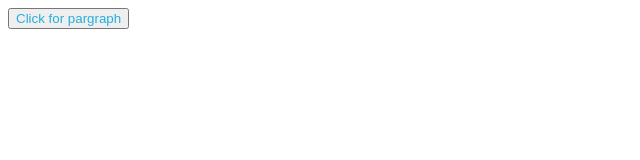
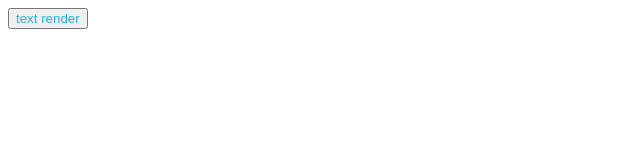
Before and after one commit to ankeethanny007/React---1---Button-Action-with-Class-Component---r7g1x7rhkhfg, a React app: page / in a window 1280 px wide. Shown: the top 160 px of the page, without its empty margins (0-640 px from the left). Built offline with nearby package versions, Linux system fonts and the light colour scheme.

Commit message:
Update Button.js

```diff
--- a/src/components/Button.js
+++ b/src/components/Button.js
@@ -18,7 +18,7 @@ const Button = (props) => {
   return (
     <div className="div-container">
       <button onClick={showPara} id="click">
-        Click for pargraph
+        text render
       </button>
     </div>
   );
```
